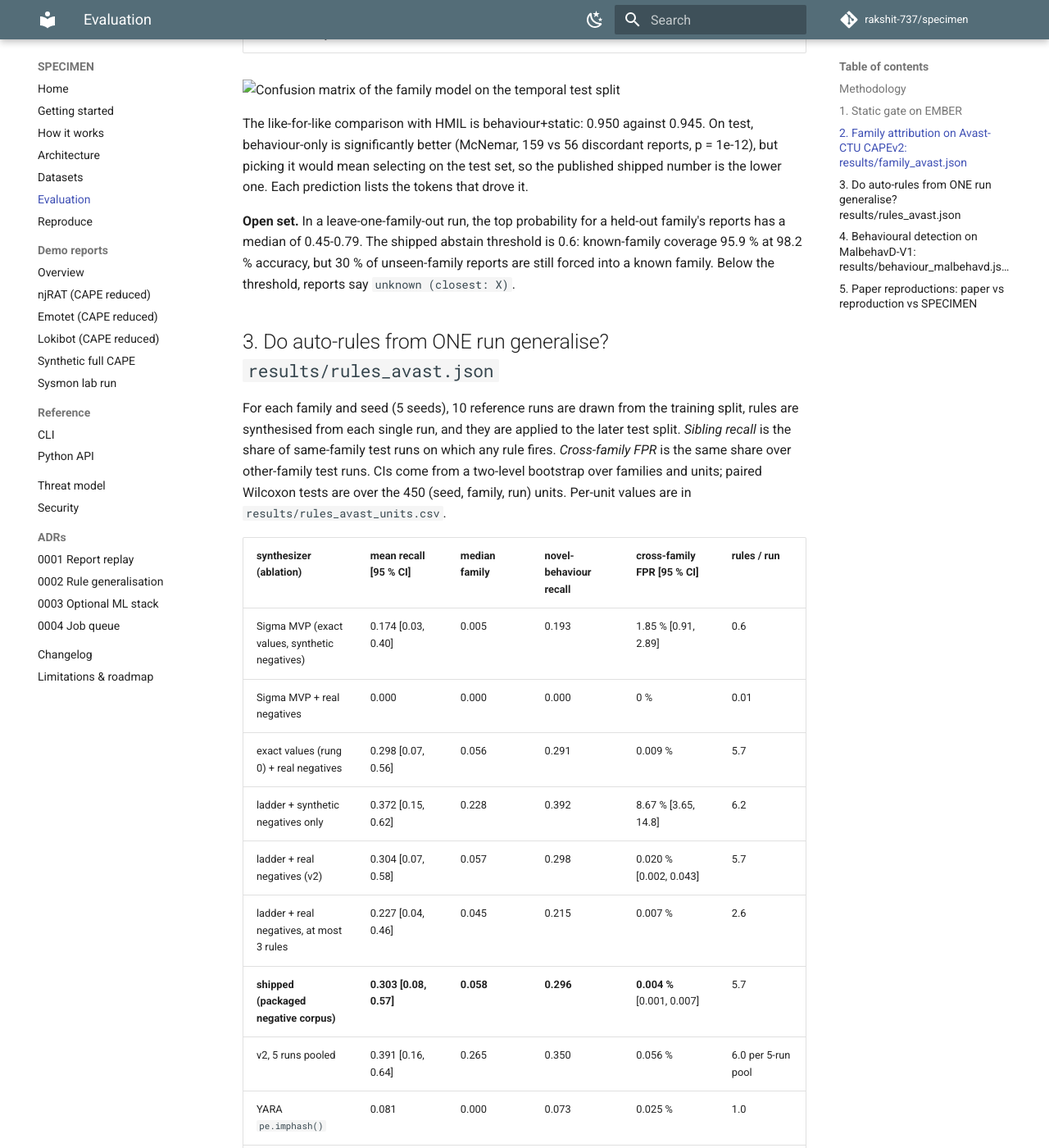
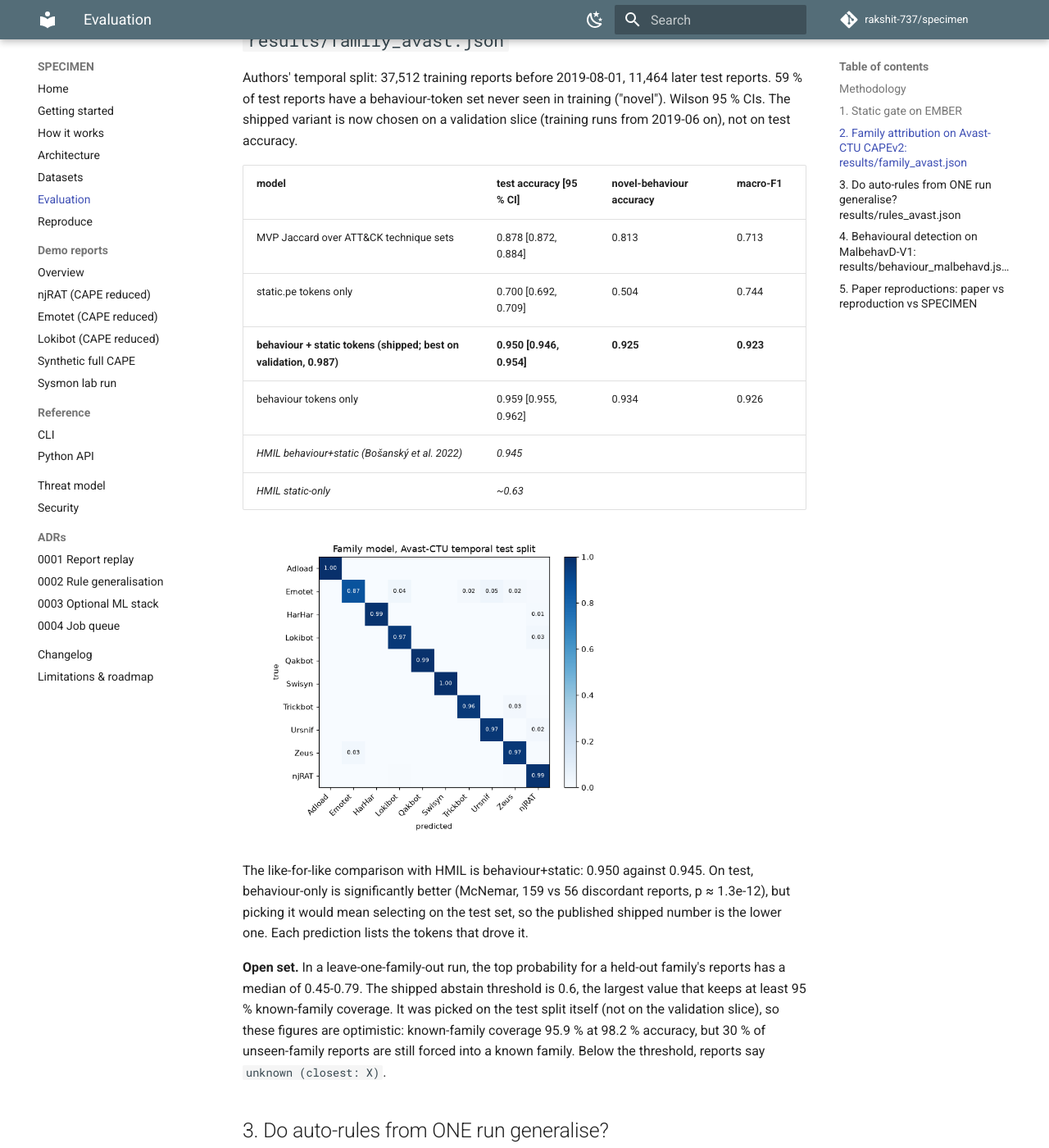
Before and after one commit to rakshit-737/specimen, an MkDocs documentation site: the page built from docs/benchmarks.md, in a window 1280 px wide and 1400 px high, scrolled down 2503 px. Shown: the whole window at 82% size. Built offline with MkDocs 1.6.1 and Material for MkDocs 9.7.7, drawn with Linux system fonts in a browser that asks for light colours; comment, search, counter and statistics services are not loaded; some of the changed text lies outside the part shown.

Commit message:
fix(docs): resolve benchmark figure paths and check img src in CI
Co-Authored-By: Claude <noreply@anthropic.com>

```diff
--- a/docs/benchmarks.md
+++ b/docs/benchmarks.md
@@ -20,7 +20,7 @@ The gate evaluated here is the standalone `triage-ember` model on EMBER raw feat
 | random split, same months and volume | 0.9965 | 0.852 | 0.949 | | | |
 | *upstream EMBER-2018 LightGBM (600k train rows)* | *0.99643* | *0.868* | *0.965* | | | |
 
-<img src="figures/static_temporal.png" width="480" alt="Per-month AUC and detonations saved on the temporal EMBER test months">
+<img src="../figures/static_temporal.png" width="480" alt="Per-month AUC and detonations saved on the temporal EMBER test months">
 
 Under drift the gate is clearly worse than on a random split, mostly in the low-FPR region. "Detonations saved" depends on the malware share of the submissions: it is benign share x 72 % + malware share x 0.6 %, so about 8 % at a 90 % malware mix and 58 % at 20 %.
 
@@ -32,7 +32,7 @@ Under drift the gate is clearly worse than on a random split, mostly in the low-
 | logistic regression | 0.968 | 0.010 | 0.574 | 0.926 | 0.930 |
 | LightGBM (SPECIMEN) | 0.994 | 0.839 (about 7 of 6,756 benign rows define this FPR) | 0.924 | 0.965 | 0.967 |
 
-<img src="figures/static_roc.png" width="420" alt="ROC curves of the three static gates on EMBER">
+<img src="../figures/static_roc.png" width="420" alt="ROC curves of the three static gates on EMBER">
 
 Every gate decision carries TreeSHAP contributions over named features, for example `section.n_rx`, `datadir[2].size` or `imports:CreateToolhelp32Snapshot`. The hand-weighted MVP heuristic is barely better than chance on real PEs.
 
@@ -49,11 +49,11 @@ Authors' temporal split: 37,512 training reports before 2019-08-01, 11,464 later
 | *HMIL behaviour+static (Bošanský et al. 2022)* | *0.945* | | |
 | *HMIL static-only* | *~0.63* | | |
 
-<img src="figures/family_confusion.png" width="440" alt="Confusion matrix of the family model on the temporal test split">
+<img src="../figures/family_confusion.png" width="440" alt="Confusion matrix of the family model on the temporal test split">
 
-The like-for-like comparison with HMIL is behaviour+static: 0.950 against 0.945. On test, behaviour-only is significantly better (McNemar, 159 vs 56 discordant reports, p = 1e-12), but picking it would mean selecting on the test set, so the published shipped number is the lower one. Each prediction lists the tokens that drove it.
+The like-for-like comparison with HMIL is behaviour+static: 0.950 against 0.945. On test, behaviour-only is significantly better (McNemar, 159 vs 56 discordant reports, p ≈ 1.3e-12), but picking it would mean selecting on the test set, so the published shipped number is the lower one. Each prediction lists the tokens that drove it.
 
-**Open set.** In a leave-one-family-out run, the top probability for a held-out family's reports has a median of 0.45-0.79. The shipped abstain threshold is 0.6: known-family coverage 95.9 % at 98.2 % accuracy, but 30 % of unseen-family reports are still forced into a known family. Below the threshold, reports say `unknown (closest: X)`.
+**Open set.** In a leave-one-family-out run, the top probability for a held-out family's reports has a median of 0.45-0.79. The shipped abstain threshold is 0.6, the largest value that keeps at least 95 % known-family coverage. It was picked on the test split itself (not on the validation slice), so these figures are optimistic: known-family coverage 95.9 % at 98.2 % accuracy, but 30 % of unseen-family reports are still forced into a known family. Below the threshold, reports say `unknown (closest: X)`.
 
 ## 3. Do auto-rules from ONE run generalise? `results/rules_avast.json`
 
@@ -67,12 +67,12 @@ For each family and seed (5 seeds), 10 reference runs are drawn from the trainin
 | ladder + synthetic negatives only | 0.372 [0.15, 0.62] | 0.228 | 0.392 | 8.67 % [3.65, 14.8] | 6.2 |
 | ladder + real negatives (v2) | 0.304 [0.07, 0.58] | 0.057 | 0.298 | 0.020 % [0.002, 0.043] | 5.7 |
 | ladder + real negatives, at most 3 rules | 0.227 [0.04, 0.46] | 0.045 | 0.215 | 0.007 % | 2.6 |
-| **shipped (packaged negative corpus)** | **0.303 [0.08, 0.57]** | **0.058** | **0.296** | **0.004 %** [0.001, 0.007] | 5.7 |
+| **shipped (packaged negative corpus, true family excluded)** | **0.303 [0.08, 0.57]** | **0.058** | **0.296** | **0.004 %** [0.001, 0.007] | 5.7 |
 | v2, 5 runs pooled | 0.391 [0.16, 0.64] | 0.265 | 0.350 | 0.056 % | 6.0 per 5-run pool |
 | YARA `pe.imphash()` | 0.081 | 0.000 | 0.073 | 0.025 % | 1.0 |
 | YARA v2 (imphash or rare imports) | 0.104 | 0.018 | 0.097 | 0.071 % | 0.9 |
 
-<img src="figures/rule_generalisation.png" width="520" alt="Sibling recall against cross-family FPR (log scale) per synthesizer, with 95 % CIs">
+<img src="../figures/rule_generalisation.png" width="520" alt="Sibling recall against cross-family FPR (log scale) per synthesizer, with 95 % CIs">
 
 What the ablation shows, compared with the round-2 claim ("roughly doubles recall, 140x fewer FPs"):
 
--- a/mkdocs.yml
+++ b/mkdocs.yml
@@ -73,3 +73,6 @@ plugins:
             docstring_style: sphinx
             show_root_heading: true
             members_order: source
+
+exclude_docs: |
+  requirements.txt
```
Also changed, not shown: 1 other file.
